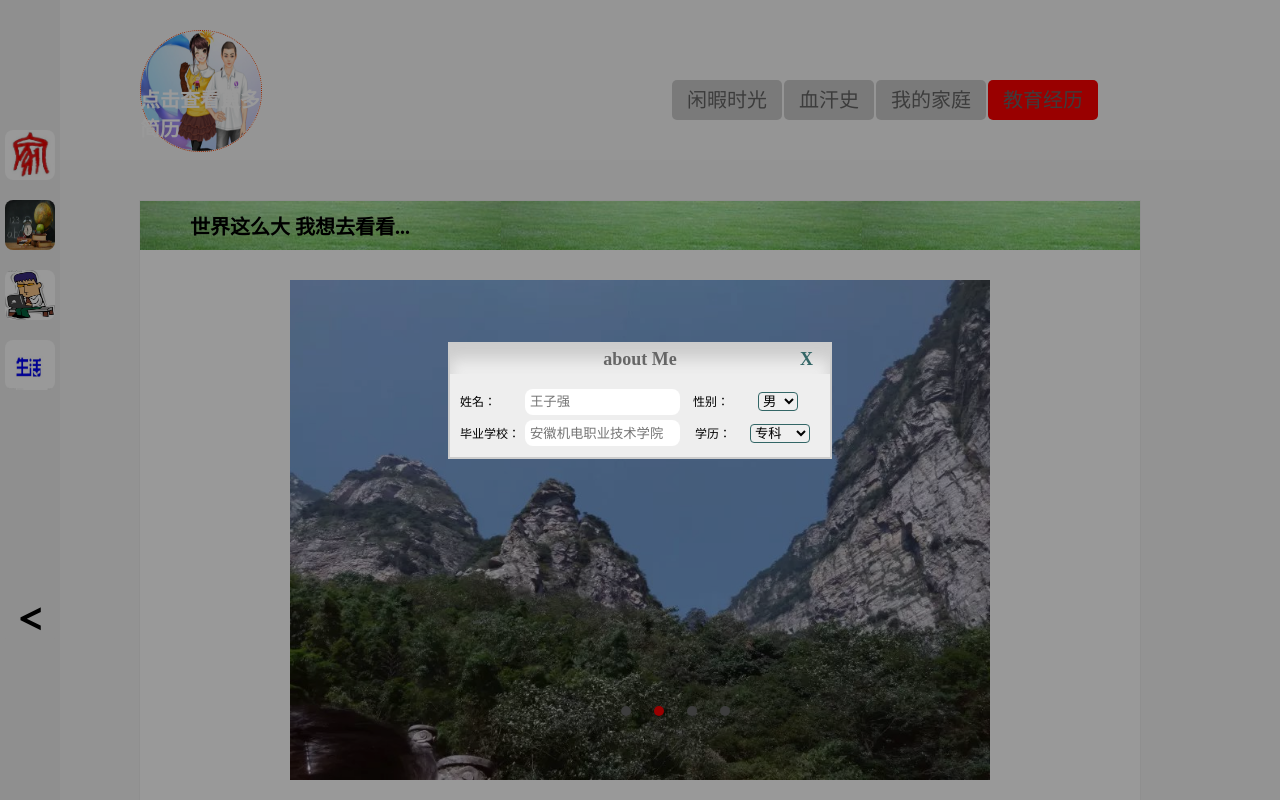
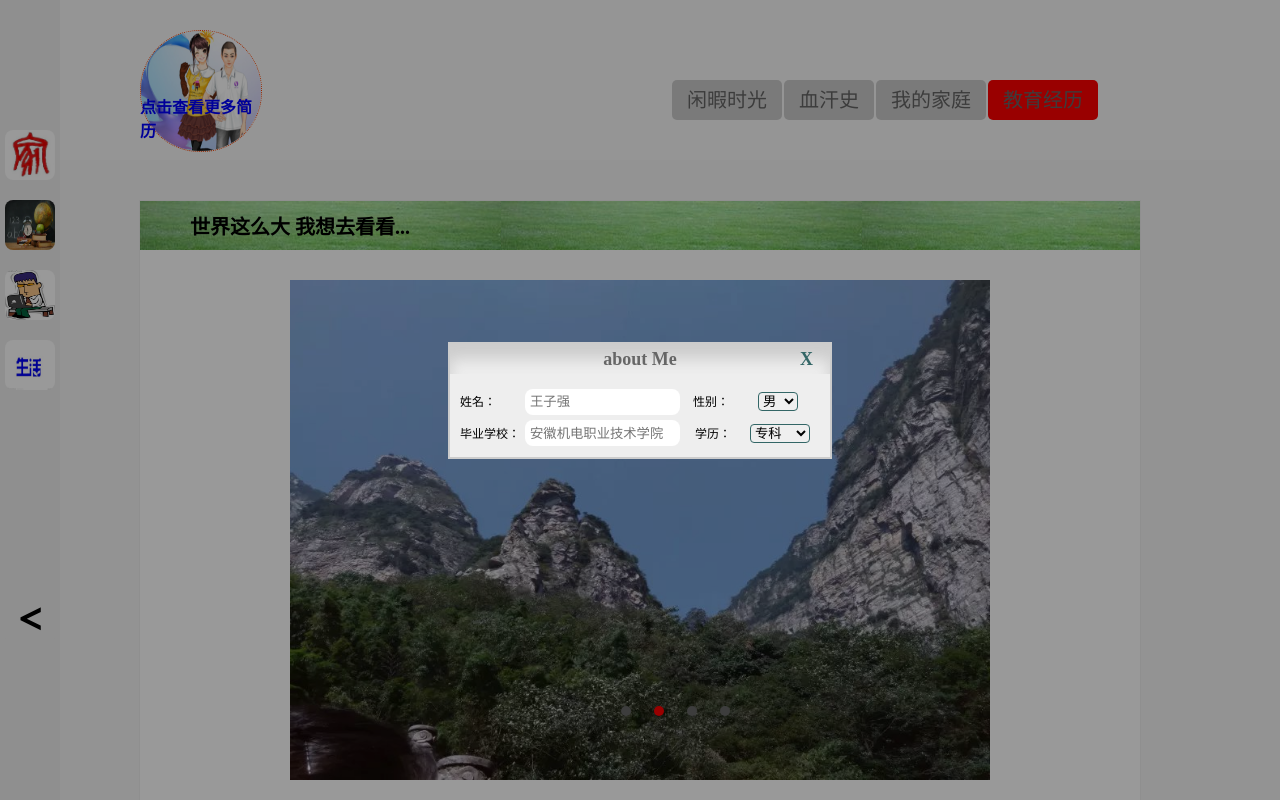
Before and after one commit to jornze/myrsm, a plain HTML site: page index.html in a window 1280 px wide. Shown: the top 800 px of the page. Drawn offline with Linux system fonts and the light colour scheme; files whose address does not match are found by name.

Commit message:
Update style.css

```diff
--- a/style.css
+++ b/style.css
@@ -75,8 +75,8 @@
 	position:absolute;
 	bottom:10px;
 	left:0;
-	color:#fff;
-	font-size:20px;
+	color:blue;
+	font-size:16px;
 	font-weight:6000;
 }
 .about-me .me-pic{
```
